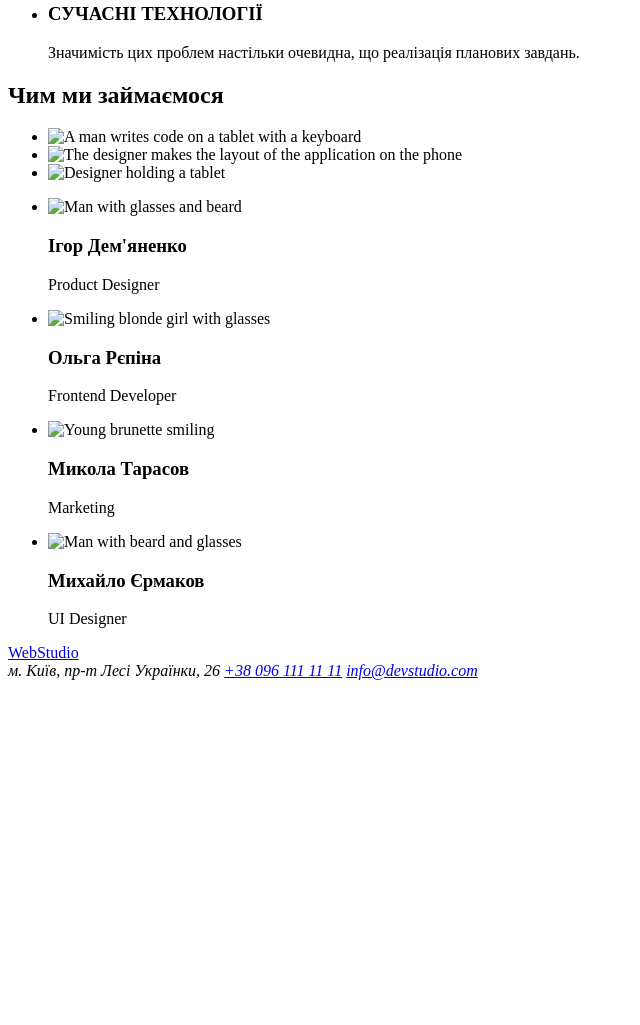
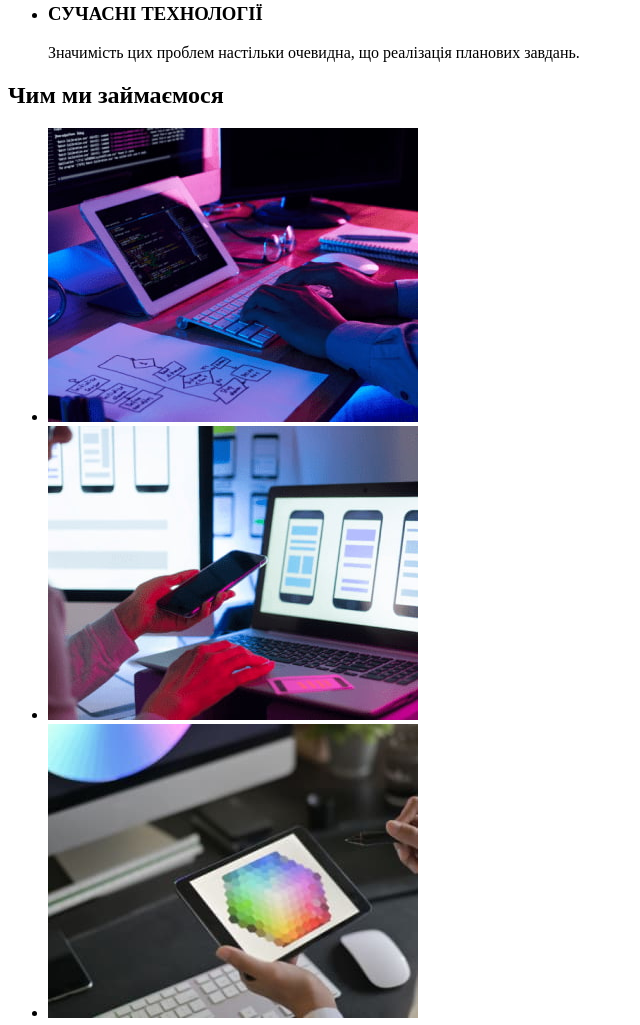
Before and after one commit to E-Khartaniuk/goit-markup-hw-01, a plain HTML site: page index.html in a window 1280 px wide. Shown: the part 532-1557 px from the top of the page, without its empty margins (0-640 px from the left). Before the commit the page ends 1220 px from the top, so only its background shows below. Drawn offline with Linux system fonts and the light colour scheme; the site is published under a folder, as on GitHub Pages, so addresses that start at the root find nothing.

Commit message:
fix images

```diff
--- a/index.html
+++ b/index.html
@@ -59,32 +59,31 @@
   <section>
     <h2>Чим ми займаємося</h2>
     <ul>
-      <li><img src="/images/img(1).jpg" alt="A man writes code on a tablet with a keyboard" width="370"></li>
-      <li><img src="/images/img(2).jpg" alt="The designer makes the layout of the application on the phone" width="370">
-      </li>
-      <li><img src="/images/img(3).jpg" alt="Designer holding a tablet" width="370"></li>
+      <li><img src="./images/img(1).jpg" alt="A man writes code on a tablet with a keyboard" width="370"></li>
+      <li><img src="./images/img(2).jpg" alt="The designer makes the layout of the application on the phone" width="370"></li>
+      <li><img src="./images/img(3).jpg" alt="Designer holding a tablet" width="370"></li>
     </ul>
   </section>
 
   <section>
     <ul>
       <li>
-        <img src="/images/worker1.jpg" alt="Man with glasses and beard" width="270">
+        <img src="./images/worker1.jpg" alt="Man with glasses and beard" width="270">
         <h3>Ігор Дем'яненко</h3>
         <p>Product Designer</p>
       </li>
       <li>
-        <img src="/images/worker2.jpg" alt="Smiling blonde girl with glasses" width="270">
+        <img src="./images/worker2.jpg" alt="Smiling blonde girl with glasses" width="270">
         <h3>Ольга Рєпіна</h3>
         <p>Frontend Developer</p>
       </li>
       <li>
-        <img src="/images/worker3.jpg" alt="Young brunette smiling" width="270">
+        <img src="./images/worker3.jpg" alt="Young brunette smiling" width="270">
         <h3>Микола Тарасов</h3>
         <p>Marketing</p>
       </li>
       <li>
-        <img src="/images/worker4.jpg" alt="Man with beard and glasses" width="270">
+        <img src="./images/worker4.jpg" alt="Man with beard and glasses" width="270">
         <h3>Михайло Єрмаков</h3>
         <p>UI Designer</p>
       </li>
```
